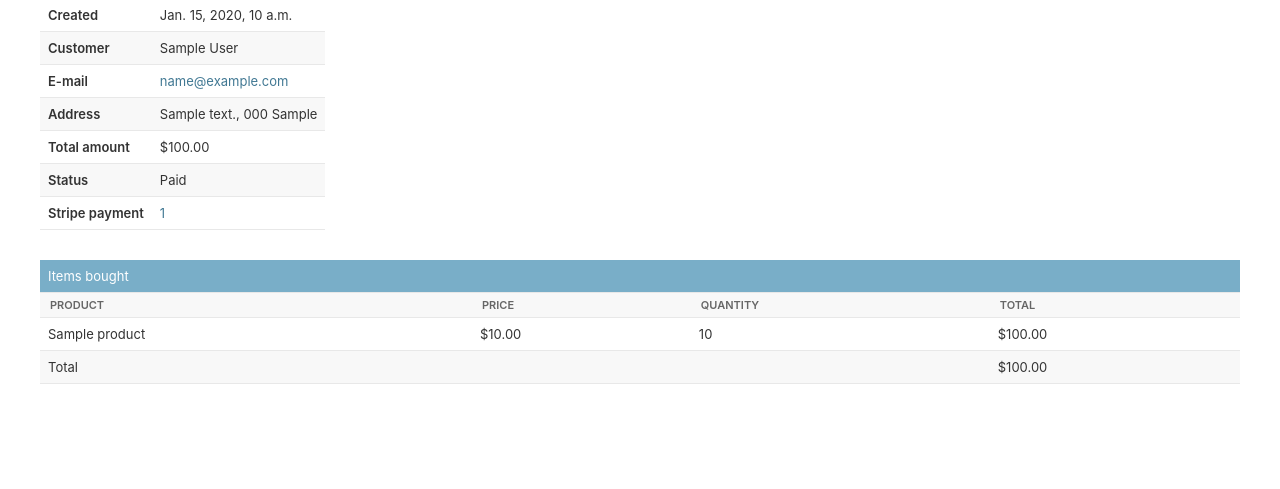
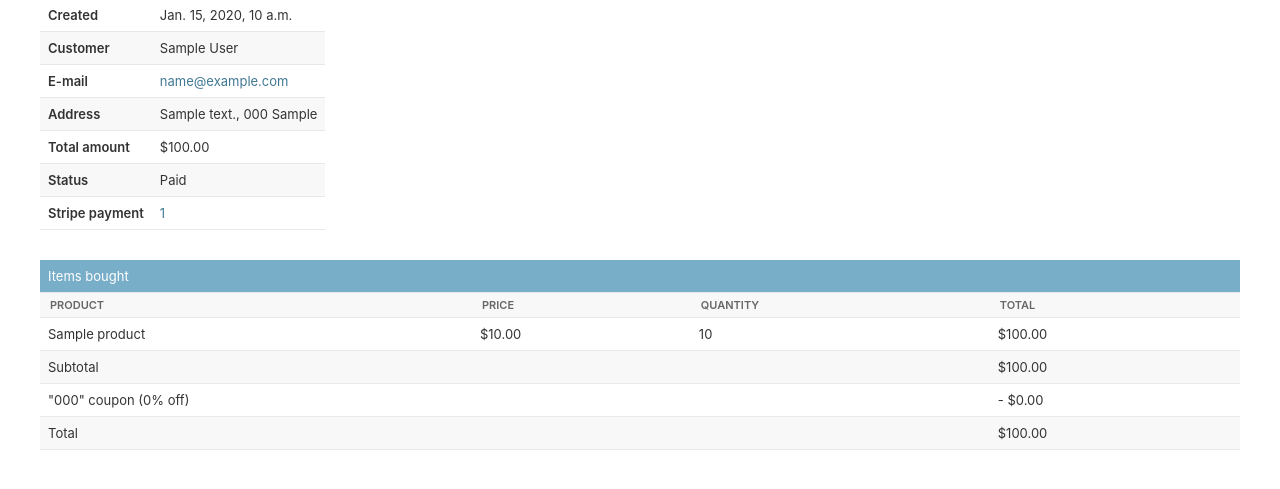
Before and after one commit to TabaMojj/online-shop, a Django app: page /orders/admin/order/1/ in a window 1280 px wide. Shown: the part 151-640 px from the top of the page. Run offline with Django 4.2, Linux system fonts and the light colour scheme; a user stored in the database is signed in; tables that the repository leaves empty hold one stand-in row (values such as "Sample post"); parts of the project's set-up code (start-up, migrations or seed data) failed here and were passed over.

Commit message:
feat: add coupon to orders on admin site

```diff
--- a/orders/templates/admin/orders/order/detail.html
+++ b/orders/templates/admin/orders/order/detail.html
@@ -84,9 +84,29 @@
           <td class="num">${{ item.get_cost }}</td>
         </tr>
       {% endfor %}
+
+      {% if order.coupon %}
+        <tr class="subtotal">
+          <td colspan="3">Subtotal</td>
+          <td class="num">
+            ${{ order.get_total_cost_before_discount|floatformat:2 }}
+          </td>
+        </tr>
+        <tr>
+          <td colspan="3">
+            "{{ order.coupon.code }}" coupon
+            ({{ order.discount }}% off)
+          </td>
+          <td class="num neg">
+            - ${{ order.get_discount|floatformat:2 }}
+          </td>
+        </tr>
+      {% endif %}
       <tr class="total">
         <td colspan="3">Total</td>
-        <td class="num">${{ order.get_total_cost }}</td>
+        <td class="num">
+          ${{ order.get_total_cost|floatformat:2 }}
+        </td>
       </tr>
     </tbody>
   </table>
```
